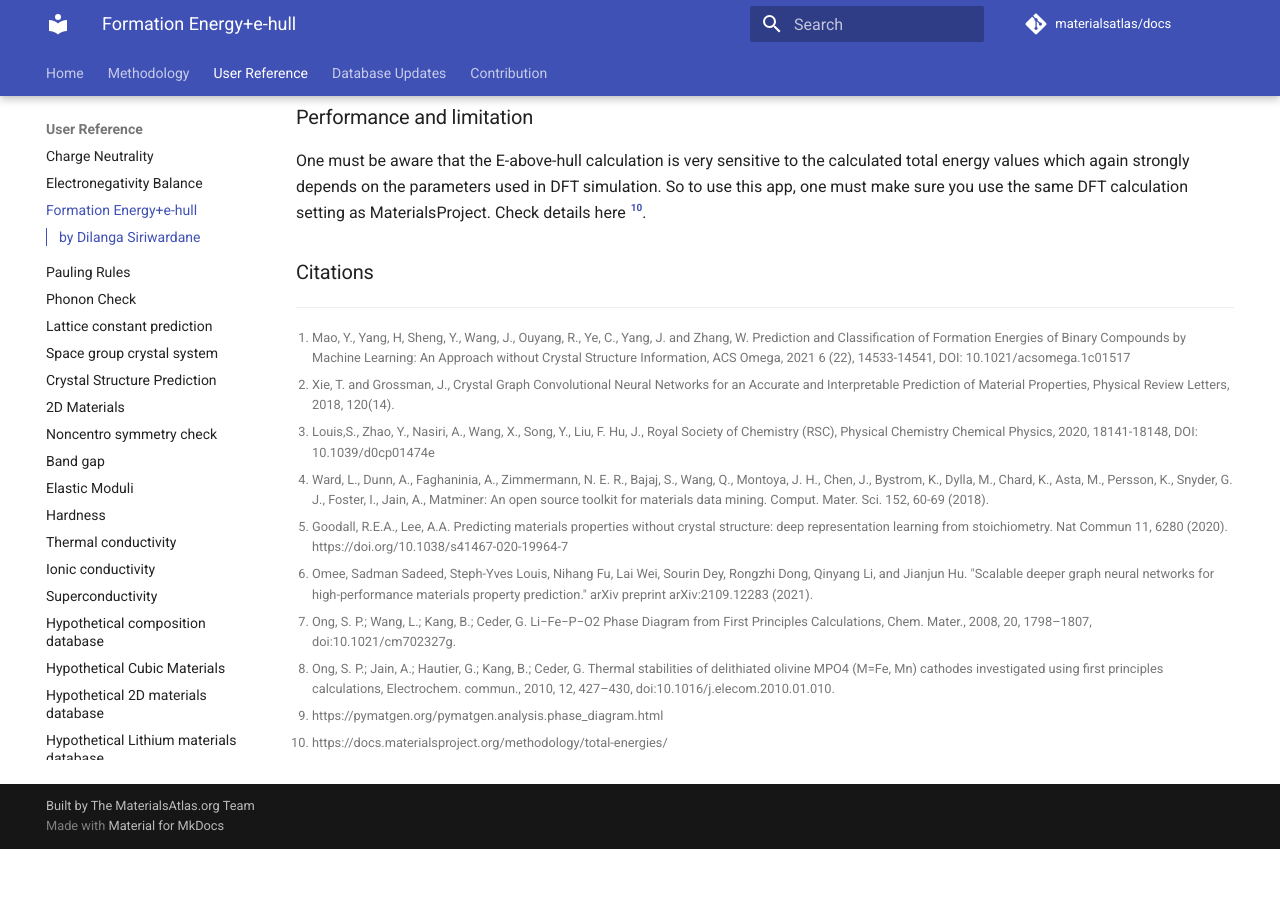
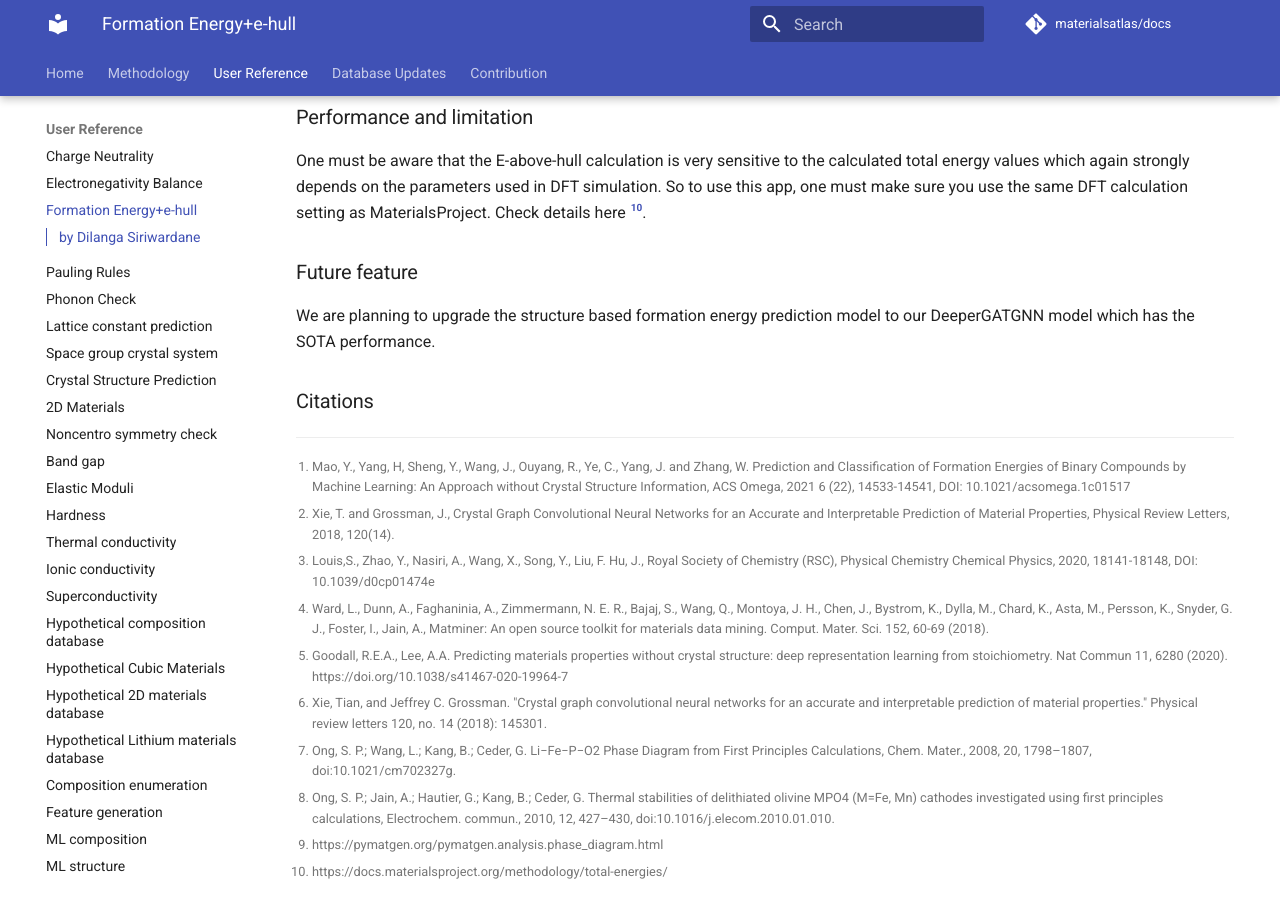
Before and after one commit to usccolumbia/materialsatlas, an MkDocs documentation site: the page built from docs/user-guide/formation_energy_ehull.md, in a window 1280 px wide and 900 px high, scrolled down 1645 px. Built offline with MkDocs 1.6.1 and Material for MkDocs 9.7.7, drawn with Linux system fonts in a browser that asks for light colours; comment, search, counter and statistics services are not loaded; before the commit the page ends 2494 px from its top, so only the background shows below that; some of the changed text lies outside the part shown.

Commit message:
Update formation_energy_ehull.md

```diff
--- a/docs/user-guide/formation_energy_ehull.md
+++ b/docs/user-guide/formation_energy_ehull.md
@@ -15,7 +15,7 @@ Our composition-based model is trained using the Magpie descriptors from the Mat
 
 ### Structure-based formation energy prediction Model
 
-Our structure based formation energy prediction model is based on our latest work of DeeperGATGNN algorithm [^6], which is a scalable deep graph neural network model with the state-of-the-art performance for structure based materials property prediction.
+Our structure based formation energy prediction model is based on our latest work of CGCNN algorithm [^6], which is a deep graph neural network model for structure based materials property prediction.
 
 ### Using the Formation Energy Predictor
 
@@ -45,6 +45,10 @@ If there is no output, usually it means the materials may cannot be decomposed i
 
 One must be aware that the E-above-hull calculation is very sensitive to the calculated total energy values which again strongly depends on the parameters used in DFT simulation. So to use this app, one must make sure you use the same DFT calculation setting as MaterialsProject. Check details here [^10].
 
+### Future feature
+
+We are planning to upgrade the structure based formation energy prediction model to our DeeperGATGNN model which has the SOTA performance.
+
 ### Citations
 
 [^1]: Mao, Y., Yang, H, Sheng, Y., Wang, J., Ouyang, R., Ye, C., Yang, J. and Zhang, W. Prediction and Classification of Formation Energies of Binary Compounds by Machine Learning: An Approach without Crystal Structure Information, ACS Omega, 2021 6 (22), 14533-14541, DOI: 10.1021/acsomega.1c01517
@@ -58,7 +62,7 @@ K., Snyder, G. J., Foster, I., Jain, A., Matminer: An open source toolkit for ma
 
 [^5]: Goodall, R.E.A., Lee, A.A. Predicting materials properties without crystal structure: deep representation learning from stoichiometry. Nat Commun 11, 6280 (2020). https://doi.org/10.1038/s41467-020-19964-7
 
-[^6]: Omee, Sadman Sadeed, Steph-Yves Louis, Nihang Fu, Lai Wei, Sourin Dey, Rongzhi Dong, Qinyang Li, and Jianjun Hu. "Scalable deeper graph neural networks for high-performance materials property prediction." arXiv preprint arXiv:2109.12283 (2021).
+[^6]: Xie, Tian, and Jeffrey C. Grossman. "Crystal graph convolutional neural networks for an accurate and interpretable prediction of material properties." Physical review letters 120, no. 14 (2018): 145301.
 
 [^7]: Ong, S. P.; Wang, L.; Kang, B.; Ceder, G. Li−Fe−P−O2 Phase Diagram from First Principles Calculations, Chem. Mater., 2008, 20, 1798–1807, doi:10.1021/cm702327g.
 
```
